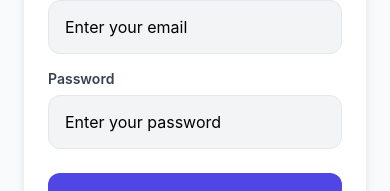
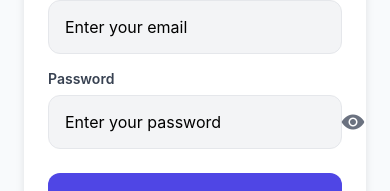
Before and after one commit to dev-Shivam999/ERP_REACT_NATIVE_APP, a React Native app: screen /Login in a window 390 px wide. Shown: the part 408-599 px from the top of the page. Built offline with nearby package versions, Linux system fonts and the light colour scheme; what expo-notifications would draw is missing.

Commit message:
login screen

```diff
--- a/src/screens/LoginScreen.js
+++ b/src/screens/LoginScreen.js
@@ -10,6 +10,7 @@
     KeyboardAvoidingView,
     Platform,
 } from 'react-native';
+import { Ionicons } from '@expo/vector-icons';
 import AsyncStorage from '@react-native-async-storage/async-storage';
 import { authAPI } from '../services/api';
 import { syncTokenWithBackend } from '../utils/notifications';
@@ -17,6 +18,7 @@
 const LoginScreen = ({ navigation }) => {
     const [email, setEmail] = useState('');
     const [password, setPassword] = useState('');
+    const [showPassword, setShowPassword] = useState(false);
     const [loading, setLoading] = useState(false);
 
     const handleLogin = async () => {
@@ -77,13 +79,25 @@
                 />
 
                 <Text style={styles.label}>Password</Text>
-                <TextInput
-                    style={styles.input}
-                    value={password}
-                    onChangeText={setPassword}
-                    placeholder="Enter your password"
-                    secureTextEntry
-                />
+                <View style={styles.passwordContainer}>
+                    <TextInput
+                        style={styles.passwordInput}
+                        value={password}
+                        onChangeText={setPassword}
+                        placeholder="Enter your password"
+                        secureTextEntry={!showPassword}
+                    />
+                    <TouchableOpacity
+                        style={styles.eyeIcon}
+                        onPress={() => setShowPassword(!showPassword)}
+                    >
+                        <Ionicons
+                            name={showPassword ? 'eye-off' : 'eye'}
+                            size={24}
+                            color="#6b7280"
+                        />
+                    </TouchableOpacity>
+                </View>
 
                 <TouchableOpacity
                     style={[styles.button, loading && styles.buttonDisabled]}
@@ -153,6 +167,23 @@
         borderWidth: 1,
         borderColor: '#e5e7eb',
     },
+    passwordContainer: {
+        flexDirection: 'row',
+        alignItems: 'center',
+        backgroundColor: '#f3f4f6',
+        borderRadius: 12,
+        borderWidth: 1,
+        borderColor: '#e5e7eb',
+        marginBottom: 16,
+    },
+    passwordInput: {
+        flex: 1,
+        padding: 16,
+        fontSize: 16,
+    },
+    eyeIcon: {
+        padding: 12,
+    },
     button: {
         backgroundColor: '#4f46e5',
         padding: 16,
```
